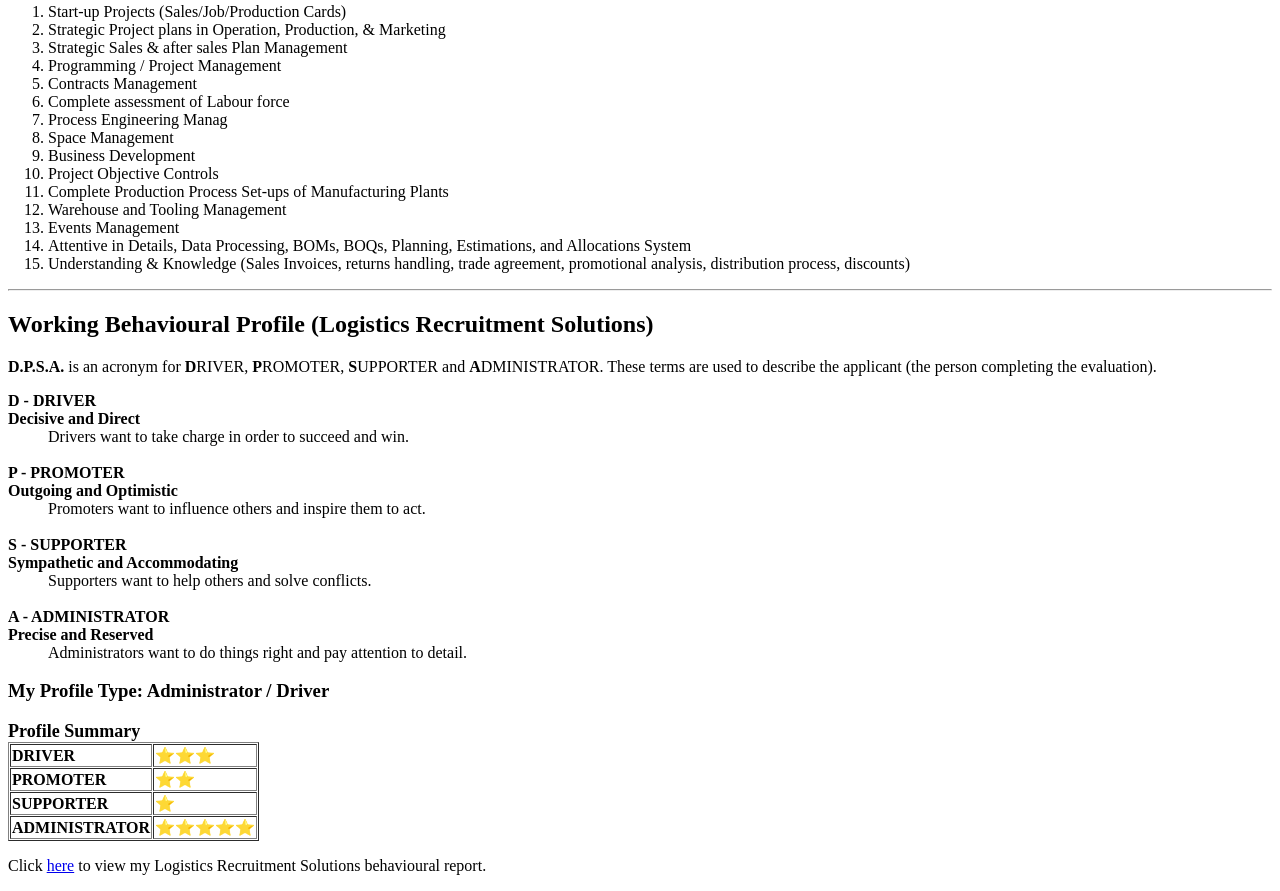
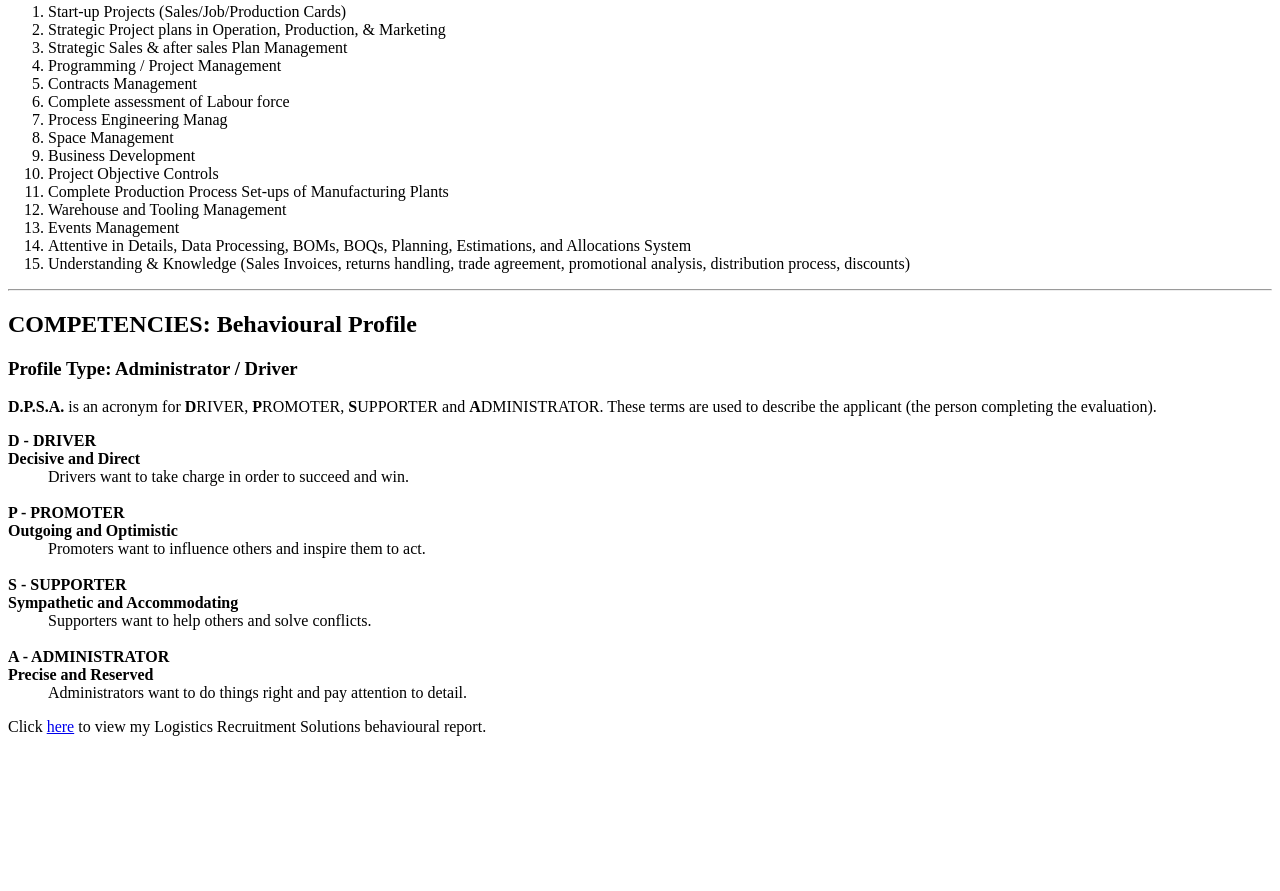
Before and after one commit to engrfajardo/cv, a plain HTML site: page index.html in a window 1280 px wide. Shown: the part 2032-2923 px from the top of the page. After the commit the page ends 2784 px from the top, so only its background shows below. Drawn offline with Linux system fonts and the light colour scheme.

Commit message:
Add files via upload

```diff
--- a/index.html
+++ b/index.html
@@ -141,13 +141,13 @@
     <li>
       <a href="OM Ben Hussain.html"><strong>Operations Manager<br>
         <u>Ben Hussain Aluminium & Glass Factory</u></strong></a><br>
-      January 2014 - Present
+      March 2014 - Present
     </li>
     <br>
     <li>
       <a href="OM NGI.html"><strong>Operations Manager<br>
         <u>National Glass Industry L.L.C.</u></strong></a><br>
-      October 2012 - December 2014
+      October 2012 - February 2014
     </li>
     <br>
     <li>
@@ -266,7 +266,8 @@
     </li>
   </ol>
   <hr>
-  <h2>Working Behavioural Profile (Logistics Recruitment Solutions)</h2>
+  <h2>COMPETENCIES: Behavioural Profile</h2>
+  <h3>Profile Type: Administrator / Driver</h3>
   <p>
     <strong>D.P.S.A.</strong> is an acronym for <strong>D</strong>RIVER, <strong>P</strong>ROMOTER, <strong>S</strong>UPPORTER and <strong>A</strong>DMINISTRATOR.
     These terms are used to describe the applicant (the person completing the evaluation).
@@ -300,46 +301,6 @@
       Administrators want to do things right and pay attention to detail.
     </dd>
   </dl>
-  <h3>My Profile Type: Administrator / Driver</h3>
-  <table cellspacing="1" border="1">
-    <thead>
-      <font size="4">
-        <strong>Profile Summary</strong>
-      </font>
-    </thead>
-    <tr>
-      <td>
-        <strong>DRIVER</strong>
-      </td>
-      <td>
-        ⭐⭐⭐
-      </td>
-    </tr>
-    <tr>
-      <td>
-        <strong>PROMOTER</strong>
-      </td>
-      <td>
-        ⭐⭐
-      </td>
-    </tr>
-    <tr>
-      <td>
-        <strong>SUPPORTER</strong>
-      </td>
-      <td>
-        ⭐
-      </td>
-    </tr>
-    <tr>
-      <td>
-        <strong>ADMINISTRATOR</strong>
-      </td>
-      <td>
-        ⭐⭐⭐⭐⭐
-      </td>
-    </tr>
-  </table>
   <p>
     Click <a href="My Administrational Skills.pdf">here</a> to view my Logistics Recruitment Solutions behavioural report.
   </p>
```
Also changed, not shown: OM Ben Hussain.html (+1 -1 lines), OM NGI.html (+1 -1 lines).
